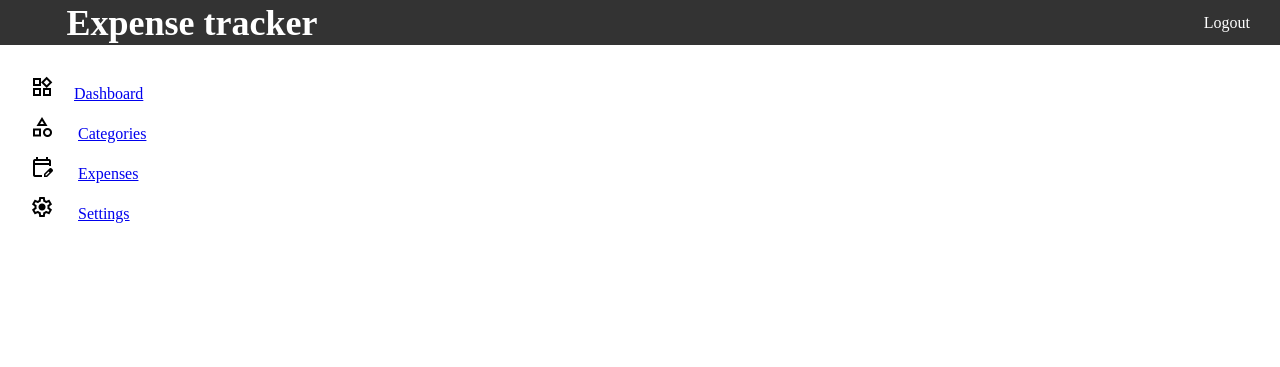
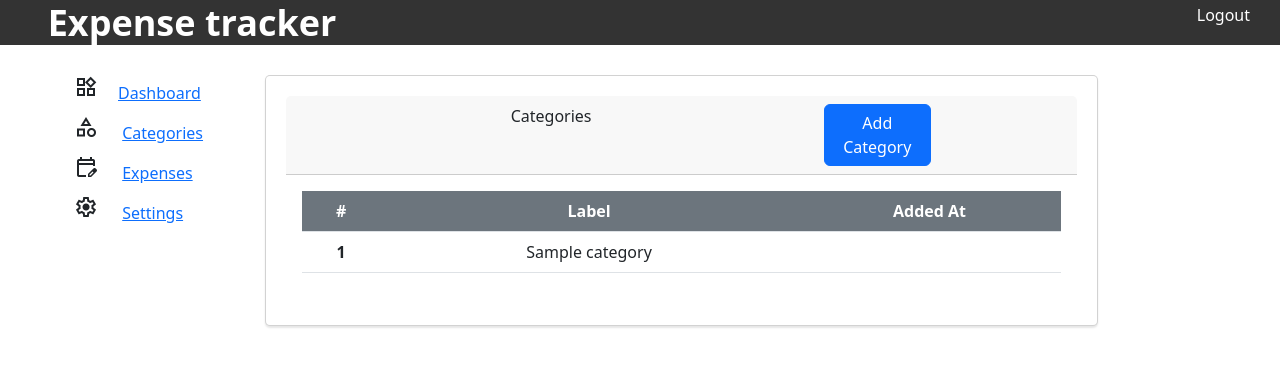
Before and after one commit to Ndaboom/expense-tracker, a PHP site: page /categories.php in a window 1280 px wide. Shown: the top 367 px of the page. Run offline with PHP 8.4, Linux system fonts and the light colour scheme; tables that the repository leaves empty hold one stand-in row (values such as "Sample post"); data that the repository does not hold is empty.

Commit message:
Categories insert feature added

```diff
--- a/categories.php
+++ b/categories.php
@@ -1,14 +1,25 @@
 <!DOCTYPE html>
 <html lang="en">
 
-<head>
-    <meta charset="UTF-8">
-    <meta http-equiv="X-UA-Compatible" content="IE=edge">
-    <meta name="viewport" content="width=device-width, initial-scale=1.0">
-    <link rel="stylesheet" type="text/css" href="dashboard.css">
-    <link rel="stylesheet" href="https://fonts.googleapis.com/css2?family=Material+Symbols+Outlined:opsz,wght,FILL,GRAD@48,400,0,0" />
-    <title>Expense Tracker Dashboard</title>
-</head>
+<?php
+include('db.php');
+include('includes/header.php');
+include('includes/functions.php');
+
+// Fetch all categories
+$categories = get_all_data_from_table('categories');
+
+if (isset($_POST['add-category'])) {
+    $q = $conn->prepare("INSERT INTO categories(name) VALUES(:name)");
+
+    $q->execute([
+        'name' => $_POST['designationInput']
+    ]);
+
+    $q->closeCursor();
+}
+
+?>
 
 <body>
     <header class="navigation-bar">
@@ -36,10 +47,68 @@
                     </span> <a href="settings.php">Settings</a></li>
             </ul>
         </div>
-        <div class="content">
-
+        <div class="dashboard">
+            <div class="card w-100">
+                <div class="card-header">
+                    <div class="row">
+                        <div class="col-md-8">
+                            Categories
+                        </div>
+                        <div class="col-md-2">
+                            <a href="#" class="btn btn-primary" data-bs-toggle="modal" data-bs-target="#add-category">Add Category</a>
+                        </div>
+                    </div>
+                </div>
+                <div class="card-body">
+                    <table class="table">
+                        <thead class="bg-secondary text-white">
+                            <tr>
+                                <th scope="col">#</th>
+                                <th scope="col">Label</th>
+                                <th scope="col">Added At</th>
+                            </tr>
+                        </thead>
+                        <tbody>
+                            <?php foreach ($categories as $index => $category) : ?>
+                                <tr>
+                                    <th scope="row"><?= $index + 1 ?></th>
+                                    <td><?= $category->name ?></td>
+                                    <td><?= $category->added_at ?></td>
+                                </tr>
+                            <?php endforeach; ?>
+                        </tbody>
+                    </table>
+                </div>
+            </div>
         </div>
     </div>
+    <!-- Add category modal -->
+    <div class="modal" tabindex="-1" id="add-category">
+        <div class="modal-dialog">
+            <div class="modal-content">
+                <div class="modal-header">
+                    <h5 class="modal-title">Add Category</h5>
+                    <button type="button" class="btn-close" data-bs-dismiss="modal" aria-label="Close"></button>
+                </div>
+                <form method="POST">
+                    <div class="modal-body">
+                        <div class="mb-3">
+                            <label for="designationInput" class="form-label">Designation</label>
+                            <input type="text" class="form-control" name="designationInput" id="designationInput" placeholder="Categories name" required>
+                        </div>
+                    </div>
+                    <div class="modal-footer">
+                        <button type="button" class="btn btn-secondary" data-bs-dismiss="modal">Close</button>
+                        <button type="submit" name="add-category" class="btn btn-primary">Save</button>
+                    </div>
+                </form>
+            </div>
+        </div>
+    </div>
+    <!-- Add category modal -->
+
+    <!-- Bootstrap script -->
+    <script src="vendors/boostrap/js/bootstrap.min.js"></script>
 </body>
 
 </html>
--- a/dashboard.css
+++ b/dashboard.css
@@ -48,13 +48,13 @@ nav ul li a:hover {
 
 .container {
     display: flex;
+    margin: 0px !important;
 }
 
 .dashboard {
     display: flex;
     flex-wrap: wrap;
     margin: 0 auto;
-    max-width: 1200px;
     width: 80%;
     padding: 20px;
 }
--- /dev/null
+++ b/includes/functions.php
@@ -0,0 +1,12 @@
+<?php
+include('db.php');
+
+function get_all_data_from_table($table)
+{
+    global $conn;
+    $q = $conn->prepare("SELECT * FROM ".$table."");
+    $q->execute();
+    $data = $q->fetchAll(PDO::FETCH_OBJ);
+    $q->closeCursor();
+    return $data;
+}
--- /dev/null
+++ b/includes/header.php
@@ -0,0 +1,12 @@
+<head>
+    <meta charset="UTF-8">
+    <meta http-equiv="X-UA-Compatible" content="IE=edge">
+    <meta name="viewport" content="width=device-width, initial-scale=1.0">
+    <link rel="stylesheet" type="text/css" href="vendors/boostrap/css/bootstrap.min.css">
+    <!-- Bootsrap -->
+    <link rel="stylesheet" type="text/css" href="vendors/boostrap/css/bootstrap.min.css">
+    <!-- Custom CSS -->
+    <link rel="stylesheet" type="text/css" href="dashboard.css">
+    <link rel="stylesheet" href="https://fonts.googleapis.com/css2?family=Material+Symbols+Outlined:opsz,wght,FILL,GRAD@48,400,0,0" />
+    <title>Expense Tracker Dashboard</title>
+</head>
```
Also changed, not shown: dashboard.php (+3 -31 lines).
